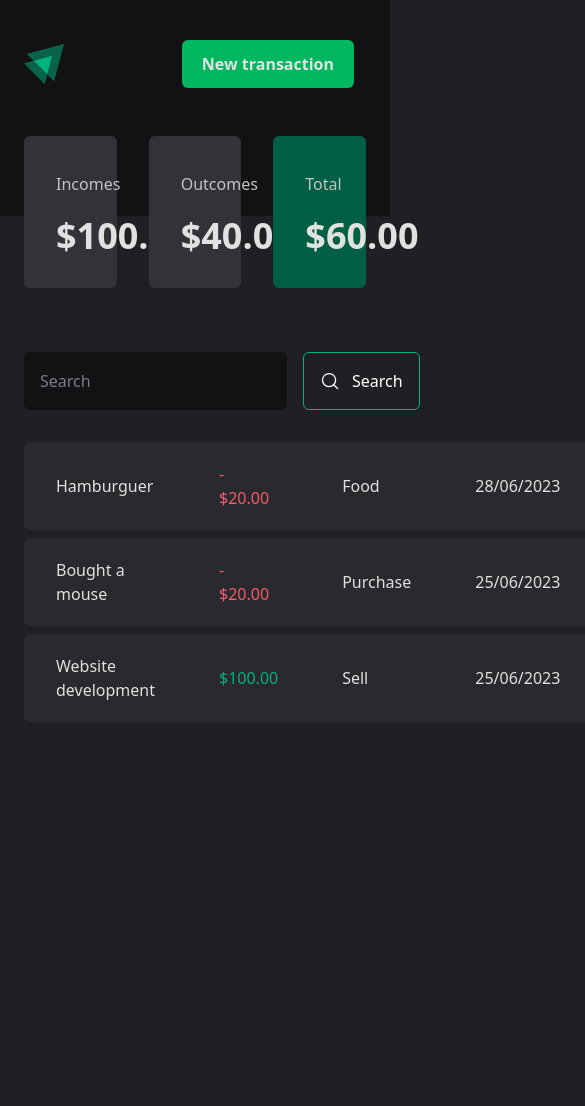
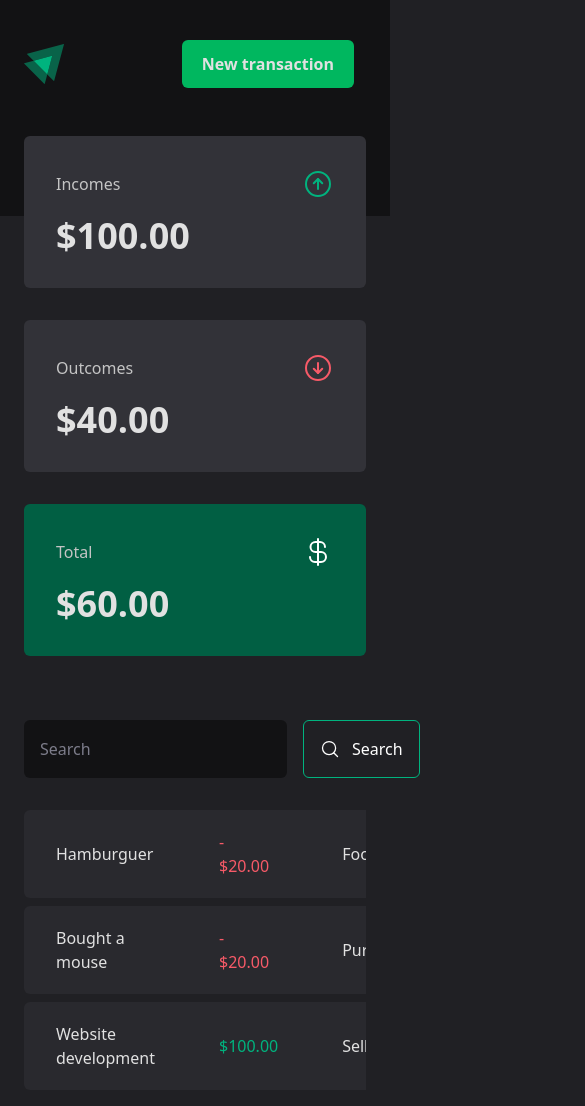
Before and after one commit to enoquetembe/dt-money, a React (Vite) app: page / in a window 390 px wide. Shown: the top 1106 px of the page, 585 px wide, since content can reach past the window. Before the commit the page ends 844 px from the top, so only its background shows below. Built offline with nearby package versions, Linux system fonts and the light colour scheme; data requests are answered from the project's data file.

Commit message:
feat: adding responsiveness

```diff
--- a/src/components/NewTransactionModal.tsx
+++ b/src/components/NewTransactionModal.tsx
@@ -45,8 +45,8 @@ export function NewTransactionModal() {
       bg-[#00000075]"
       />
       <Dialog.Content
-        className="bg-gray-800 min-w-[32rem] fixed top-1/2
-        left-1/2 translation rounded-md py-10 px-12"
+        className="bg-gray-800 min-w-[20rem] max-w-[32rem] w-full fixed top-1/2
+        left-1/2 translation rounded-md py-10 px-12 "
       >
         <Dialog.Title className="font-bold text-base">
           New transaction
--- a/src/components/Summary.tsx
+++ b/src/components/Summary.tsx
@@ -6,12 +6,10 @@ export function Summary() {
   const summary = useSummary()
   return (
     <section>
-      <div
-        className="max-w-[1120px] w-full grid grid-cols-3 mx-auto my-0 px-6
-        gap-8 -mt-20"
-      >
+      <div className="max-w-[1120px] w-full mx-auto my-0 px-6">
+        <div className="grid grid-cols-1 sm:grid-cols-2 md:grid-cols-3 gap-8 -mt-20">
           <div className="bg-gray-600 rounded-md p-8">
-          <header className="flex items-center justify-between  text-gray-300">
+            <header className="flex items-center justify-between text-gray-300">
               <span>Incomes</span>
               <ArrowCircleUp size={32} className="text-green-300" />
             </header>
@@ -22,7 +20,7 @@ export function Summary() {
           </div>
 
           <div className="bg-gray-600 rounded-md p-8">
-          <header className="flex items-center justify-between  text-gray-300">
+            <header className="flex items-center justify-between text-gray-300">
               <span>Outcomes</span>
               <ArrowCircleDown size={32} className="text-red-300" />
             </header>
@@ -33,7 +31,7 @@ export function Summary() {
           </div>
 
           <div className="bg-green-700 rounded-md p-8">
-          <header className="flex items-center justify-between  text-gray-300">
+            <header className="flex items-center justify-between text-gray-300">
               <span>Total</span>
               <CurrencyDollar size={32} className="text-white" />
             </header>
@@ -43,6 +41,7 @@ export function Summary() {
             </strong>
           </div>
         </div>
+      </div>
     </section>
   )
 }
--- a/src/pages/Transactions.tsx
+++ b/src/pages/Transactions.tsx
@@ -16,10 +16,8 @@ export function Transactions() {
       <Summary />
       <section className="max-w-[1120px] w-full mx-auto my-16 px-6">
         <SearchForm />
-        <table
-          className="w-full mt-6  border-separate border-spacing-x-0
-          border-spacing-y-2"
-        >
+        <div className="overflow-x-auto">
+          <table className="w-full mt-6  border-separate border-spacing-x-0 border-spacing-y-2">
             <tbody>
               {transactions.map((transaction) => {
                 return (
@@ -40,6 +38,7 @@ export function Transactions() {
               })}
             </tbody>
           </table>
+        </div>
       </section>
     </div>
   )
```
Also changed, not shown: src/components/TransactionType.tsx (deleted, +0 -8 lines). Lines whose indentation alone changed are shown as unchanged.
